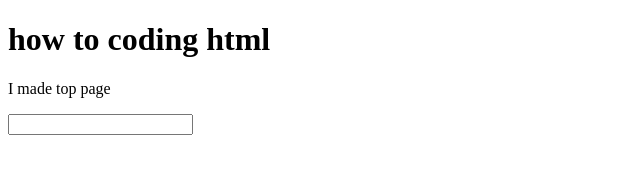
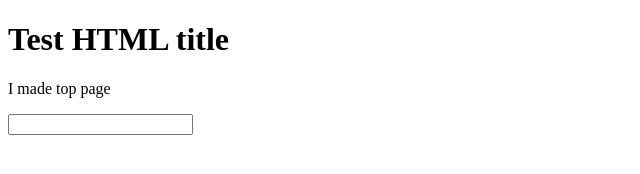
Before and after one commit to aker-h/aker-h.github.io, a plain HTML site: page index.html in a window 1280 px wide. Shown: the whole page, without its empty margins (0-640 px from the left). Drawn offline with Linux system fonts and the light colour scheme; some packages are replaced by stand-ins of ours.

Commit message:
Update index.html

```diff
--- a/index.html
+++ b/index.html
@@ -3,7 +3,7 @@
   <meta name = "viewport">
   <meta charset="UTF-8">
   <body>
-    <h1>how to coding html</h1>
+    <h1>Test HTML title</h1>
     <p>I made top page</p>
 
     <div class = "div1">
```
